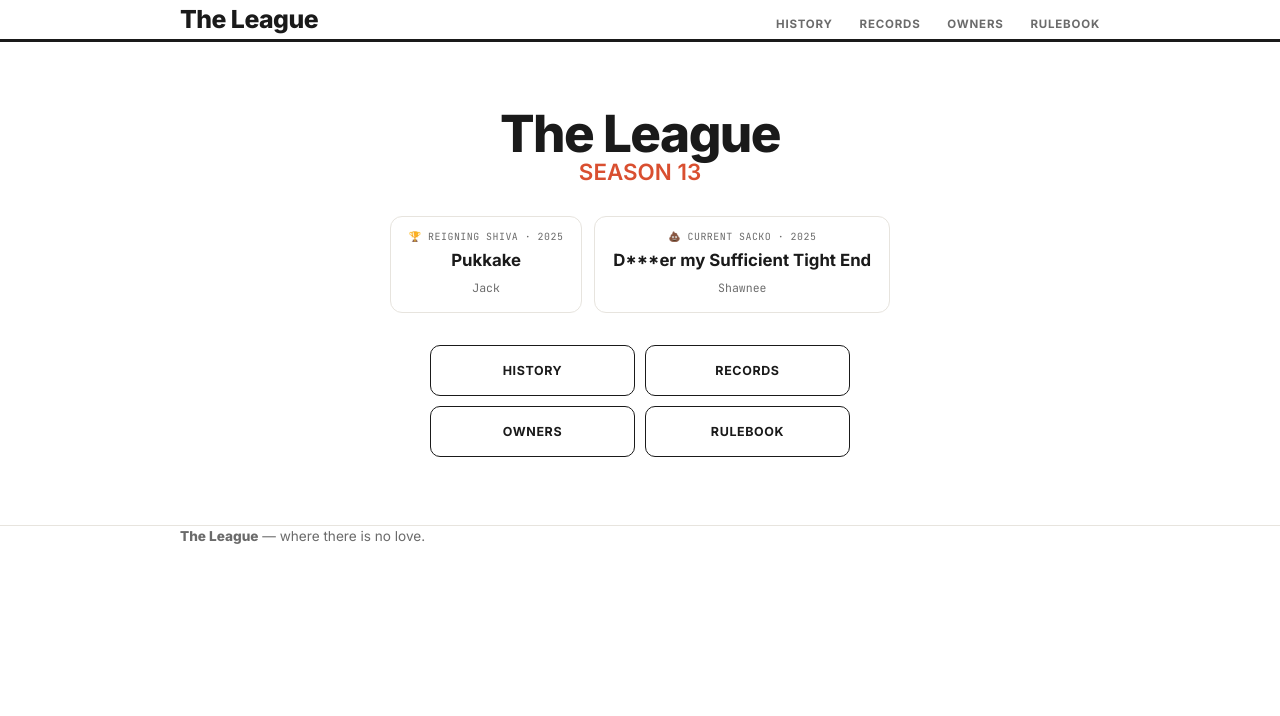
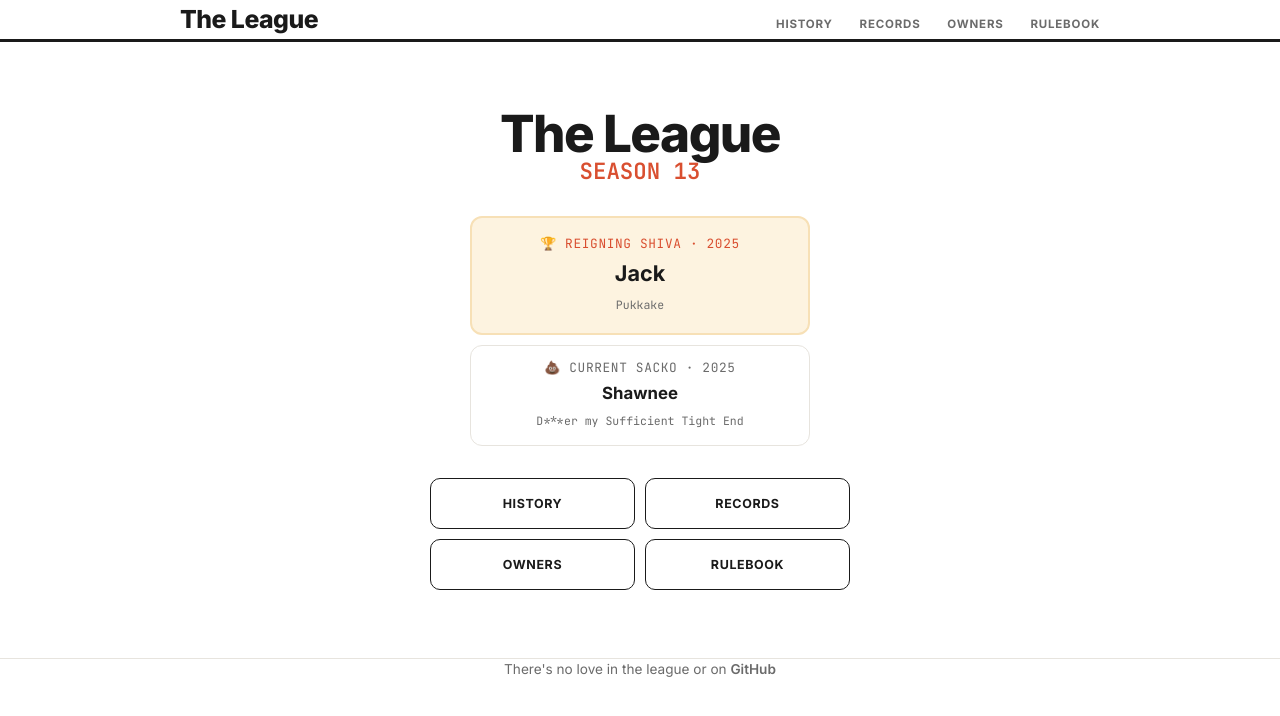
Before and after one commit to dillondrenzek/no-love-in-the-league, a Jekyll site: the page built from docs/index.md, in a window 1280 px wide. Shown: the top 716 px of the page. Built offline with Jekyll 4.4.1, drawn with Linux system fonts in a browser that asks for light colours.

Commit message:
feat: home page polish

```diff
--- a/docs/_includes/footer.html
+++ b/docs/_includes/footer.html
@@ -1,5 +1,5 @@
 <footer class="site-footer">
   <div class="wrapper">
-    <span class="footer-heading">{{ site.title }}</span> — where there is no love.
+    There's no love in the league or on <a href="https://github.com/dillondrenzek/no-love-in-the-league" target="_blank">GitHub</a>
   </div>
 </footer>
--- a/docs/assets/main.scss
+++ b/docs/assets/main.scss
@@ -296,6 +296,7 @@ tbody td a:hover { color: var(--brand); }
 }
 .hero__subtitle {
   font-size: clamp(0.7rem, 9vw, 1.4rem);
+  font-family: var(--mono);
   font-weight: 600;
   color: var(--brand);
   text-transform: uppercase;
@@ -310,22 +311,31 @@ tbody td a:hover { color: var(--brand); }
 }
 .hero__highlights {
   display: flex;
-  gap: 12px;
-  justify-content: center;
-  flex-wrap: wrap;
+  flex-direction: column;
+  align-items: center;
+  gap: 10px;
   margin-top: 2rem;
   margin-bottom: 2rem;
 }
 .hero__stat {
+  width: 100%;
+  max-width: 340px;
   border: 1px solid var(--rule);
   border-radius: 12px;
   padding: 12px 18px;
-  min-width: 150px;
 }
+// The reigning champ leads and reads a step louder than the Sacko below it.
+.hero__stat--shiva {
+  border: 2px solid #f7e0b6;
+  background: #fdf3e0;
+  padding: 16px 18px;
+}
+.hero__stat--shiva .hero__stat-label { color: var(--brand); }
+.hero__stat--shiva .hero__stat-value { font-size: 1.35rem; }
 .hero__stat-label {
   display: block;
   font-family: var(--mono);
-  font-size: 0.62rem;
+  font-size: 0.8rem;
   text-transform: uppercase;
   letter-spacing: 0.05em;
   color: var(--muted);
@@ -359,7 +369,7 @@ tbody td a:hover { color: var(--brand); }
   color: var(--ink);
   text-decoration: none;
 }
-.hero__links a:hover { background: var(--ink); color: #fff; }
+.hero__links a:hover { background: var(--brand); color: #fff; }
 
 // ---- Owner "resume" card ----------------------------------------------------
 .resume {
@@ -396,6 +406,16 @@ tbody td a:hover { color: var(--brand); }
   border-top: 1px solid var(--rule);
   color: var(--muted);
   font-size: 0.85rem;
+  text-align: center;
+
+  a {
+    color: var(--muted);
+    font-weight: 600;
+
+    &:hover {
+      color: var(--brand);
+    }
+  }
 }
 .site-footer .footer-heading { font-weight: 800; }
 
--- a/docs/index.md
+++ b/docs/index.md
@@ -12,15 +12,15 @@ title: Home
   <p class="hero__subtitle">Season 13</p>
 
   <div class="hero__highlights">
-    <div class="hero__stat">
+    <div class="hero__stat hero__stat--shiva">
       <span class="hero__stat-label">🏆 Reigning Shiva · {{ latest.year }}</span>
-      <a class="hero__stat-value" href="{{ '/teams/' | append: champ.owner_id | append: '/' | relative_url }}">{{ champ.team }}</a>
-      <span class="hero__stat-owner">{{ champ.owner_name }}</span>
+      <a class="hero__stat-value" href="{{ '/teams/' | append: champ.owner_id | append: '/' | relative_url }}">{{ champ.owner_name }}</a>
+      <span class="hero__stat-owner">{{ champ.team }}</span>
     </div>
-    <div class="hero__stat">
+    <div class="hero__stat hero__stat--sacko">
       <span class="hero__stat-label">💩 Current Sacko · {{ latest.year }}</span>
-      <a class="hero__stat-value" href="{{ '/teams/' | append: sacko.owner_id | append: '/' | relative_url }}">{{ sacko.team }}</a>
-      <span class="hero__stat-owner">{{ sacko.owner_name }}</span>
+      <a class="hero__stat-value" href="{{ '/teams/' | append: sacko.owner_id | append: '/' | relative_url }}">{{ sacko.owner_name }}</a>
+      <span class="hero__stat-owner">{{ sacko.team }}</span>
     </div>
   </div>
 
```
Also changed, not shown: docs/records/index.md (+0 -3 lines).
